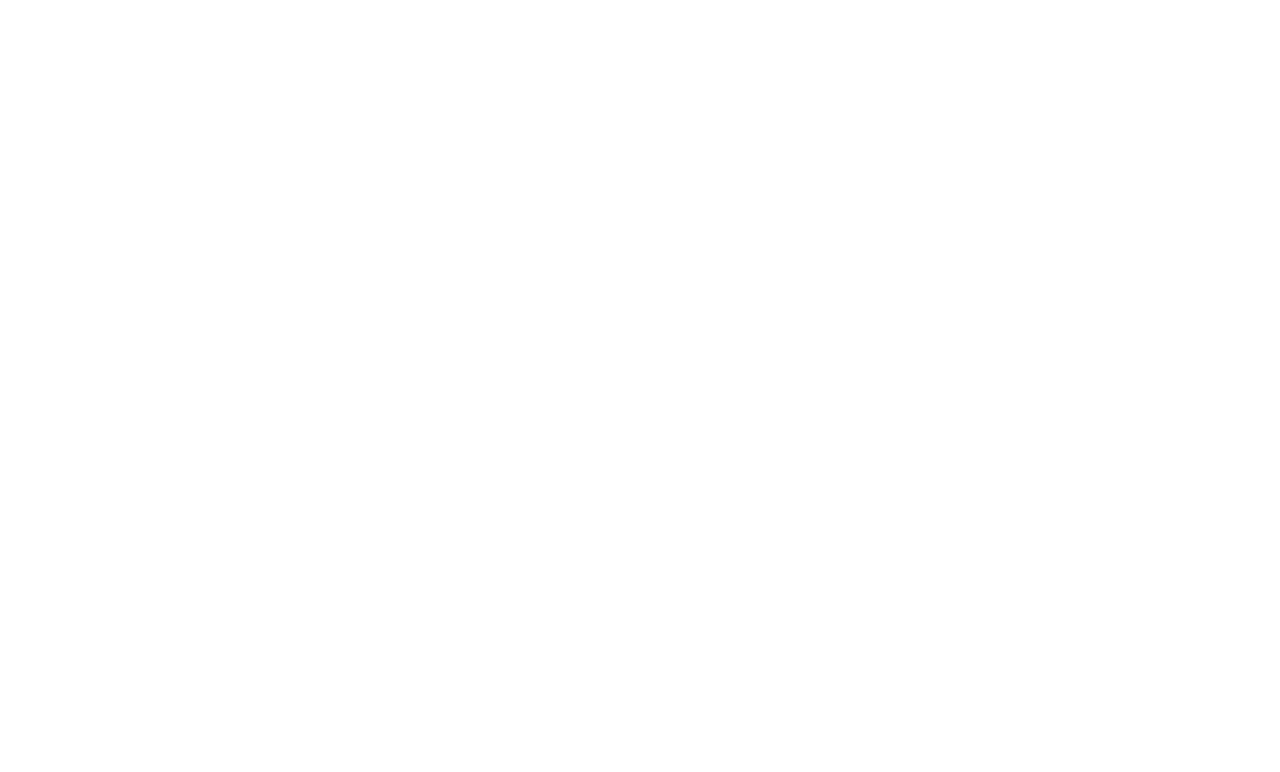
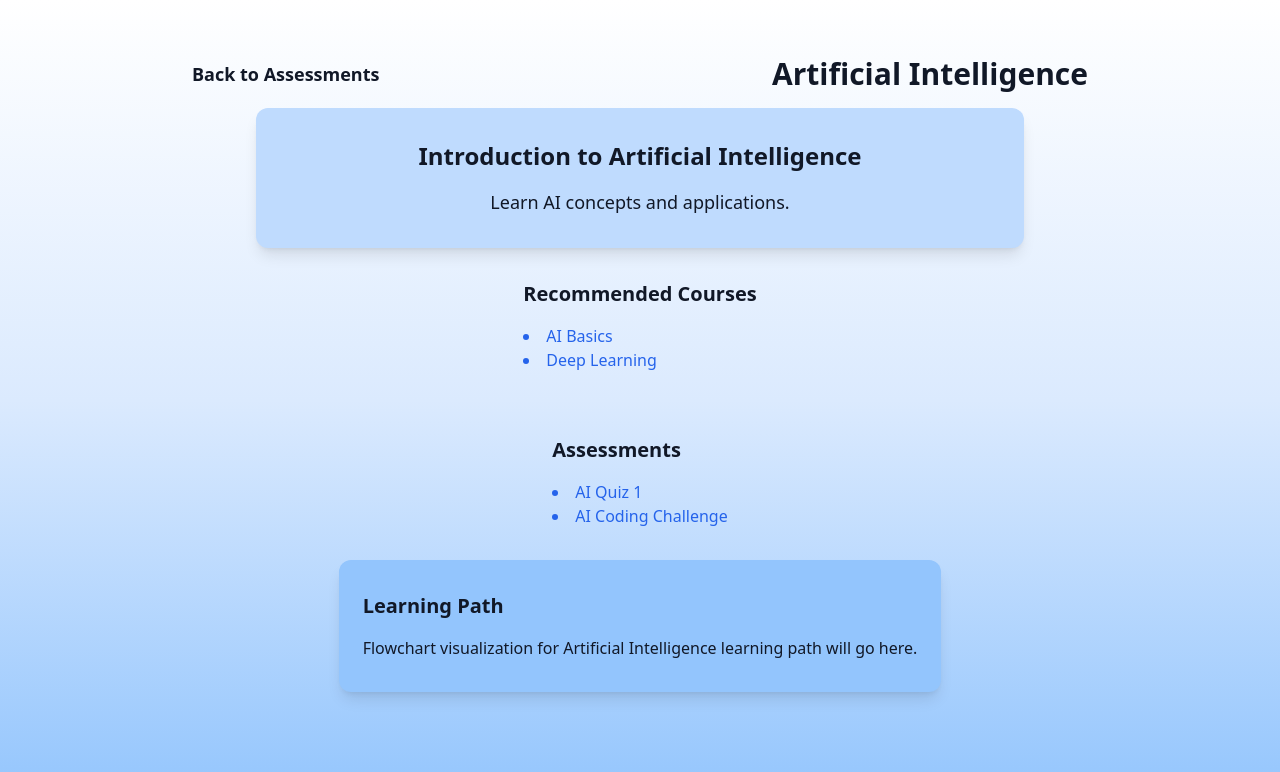
Before and after one commit to akshatranjan25/Skillforge, a React (Vite) app in the folder skillforge-app/: page /subjects/ai in a window 1280 px wide. Before the commit this address had no page. Shown: the top 772 px of the page. Built offline with nearby package versions, Linux system fonts and the light colour scheme.

Commit message:
Create basic leaderboard and challenge page

```diff
--- a/skillforge-app/src/App.tsx
+++ b/skillforge-app/src/App.tsx
@@ -2,8 +2,9 @@
 import { BrowserRouter as Router, Routes, Route } from "react-router-dom";
 import Home from "./pages/Home.tsx";
 import Assessments from "./pages/Assessments.tsx";
-//import Challenges from "./pages/Challenges.tsx";
-//import Leaderboard from "./pages/Leaderboard.tsx";
+import Challenges from "./pages/Challenges.tsx";
+import Leaderboard from "./pages/Leaderboard.tsx";
+import SubjectPage from "./components/Subjectpage.tsx";
 
 function App() {
   return (
@@ -12,8 +13,15 @@
         <Routes>
           <Route path="/" element={<Home />} />
           <Route path="/assessments" element={<Assessments />} />
-          {/* <Route path="/challenges" element={<Challenges />} />
-          <Route path="/leaderboard" element={<Leaderboard />} /> */}
+          <Route path="/challenges" element={<Challenges />} />
+          <Route path="/leaderboard" element={<Leaderboard />} />
+          <Route path="/subjects/ai" element={<SubjectPage subject="Artificial Intelligence" description="Learn AI concepts and applications." courses={["AI Basics", "Deep Learning"]} assessments={["AI Quiz 1", "AI Coding Challenge"]} />} />
+      <Route path="/subjects/ml" element={<SubjectPage subject="Machine Learning" description="Explore ML algorithms and techniques." courses={["ML Foundations", "Neural Networks"]} assessments={["ML Quiz 1", "ML Project"]} />} />
+      <Route path="/subjects/dsa" element={<SubjectPage subject="Data Structures & Algorithms" description="Master DSA for problem-solving." courses={["DSA Course", "Advanced Algorithms"]} assessments={["DSA Mock Test", "Coding Contest"]} />} />
+      <Route path="/subjects/cn" element={<SubjectPage subject="Computer Networks" description="Understand networking principles." courses={["Networking Basics", "Advanced CN"]} assessments={["CN Quiz", "Packet Analysis"]} />} />
+      <Route path="/subjects/dbms" element={<SubjectPage subject="Database Management Systems" description="Learn about relational databases." courses={["SQL Basics", "DBMS Concepts"]} assessments={["DBMS Quiz", "Database Project"]} />} />
+      <Route path="/subjects/os" element={<SubjectPage subject="Operating Systems" description="Explore OS concepts and management." courses={["OS Essentials", "Advanced OS"]} assessments={["OS Quiz", "Process Scheduling"]} />} />
+      <Route path="/subjects/dlcd" element={<SubjectPage subject="Digital Logic & Computer Design" description="Understand digital circuits." courses={["DLCD Basics", "Logic Design"]} assessments={["DLCD Test", "Circuit Design"]} />} />
         </Routes>
       </div>
     </Router>
--- a/skillforge-app/src/components/Subjectpage.tsx
+++ b/skillforge-app/src/components/Subjectpage.tsx
@@ -1,6 +1,5 @@
 import React from "react";
 import { Link } from "react-router-dom";
-import { Routes, Route } from "react-router-dom";
 
 // Define the interface for the props
 interface SubjectPageProps {
@@ -11,6 +10,7 @@
 }
 
 const SubjectPage: React.FC<SubjectPageProps> = ({ subject, description, courses, assessments }) => {
+
   return (
     <div className="min-h-screen bg-gradient-to-b from-white via-blue-100 to-blue-300 text-gray-900 flex flex-col items-center px-4 py-10">
       {/* Navigation */}
@@ -20,13 +20,13 @@
       </nav>
 
       {/* Subject Introduction */}
-      <section className="text-center py-8 px-6 bg-blue-200 rounded-xl shadow-lg w-full max-w-3xl">
+      <section className="text-center py-8 px-6 bg-blue-200 rounded-xl shadow-lg w-full max-w-3xl animate-fade-in">
         <h2 className="text-2xl font-bold">Introduction to {subject}</h2>
         <p className="mt-4 text-lg">{description}</p>
       </section>
 
       {/* Recommended Courses */}
-      <div className="py-8 px-6 max-w-4xl">
+      <div className="py-8 px-6 max-w-4xl animate-slide-in-left">
         <h2 className="text-xl font-semibold mb-4">Recommended Courses</h2>
         <ul className="list-disc list-inside">
           {courses.map((course, index) => (
@@ -36,7 +36,7 @@
       </div>
 
       {/* Assessments */}
-      <div className="py-8 px-6 max-w-4xl">
+      <div className="py-8 px-6 max-w-4xl animate-slide-in-right">
         <h2 className="text-xl font-semibold mb-4">Assessments</h2>
         <ul className="list-disc list-inside">
           {assessments.map((assessment, index) => (
@@ -46,7 +46,7 @@
       </div>
 
       {/* Learning Path Flowchart Placeholder */}
-      <div className="py-8 px-6 max-w-4xl bg-blue-300 rounded-xl shadow-lg">
+      <div className="py-8 px-6 max-w-4xl bg-blue-300 rounded-xl shadow-lg animate-zoom-in">
         <h2 className="text-xl font-semibold mb-4">Learning Path</h2>
         <p>Flowchart visualization for {subject} learning path will go here.</p>
       </div>
@@ -54,18 +54,4 @@
   );
 };
 
-const SubjectsRoutes = () => {
-  return (
-    <Routes>
-      <Route path="/subjects/ai" element={<SubjectPage subject="Artificial Intelligence" description="Learn AI concepts and applications." courses={["AI Basics", "Deep Learning"]} assessments={["AI Quiz 1", "AI Coding Challenge"]} />} />
-      <Route path="/subjects/ml" element={<SubjectPage subject="Machine Learning" description="Explore ML algorithms and techniques." courses={["ML Foundations", "Neural Networks"]} assessments={["ML Quiz 1", "ML Project"]} />} />
-      <Route path="/subjects/dsa" element={<SubjectPage subject="Data Structures & Algorithms" description="Master DSA for problem-solving." courses={["DSA Course", "Advanced Algorithms"]} assessments={["DSA Mock Test", "Coding Contest"]} />} />
-      <Route path="/subjects/cn" element={<SubjectPage subject="Computer Networks" description="Understand networking principles." courses={["Networking Basics", "Advanced CN"]} assessments={["CN Quiz", "Packet Analysis"]} />} />
-      <Route path="/subjects/dbms" element={<SubjectPage subject="Database Management Systems" description="Learn about relational databases." courses={["SQL Basics", "DBMS Concepts"]} assessments={["DBMS Quiz", "Database Project"]} />} />
-      <Route path="/subjects/os" element={<SubjectPage subject="Operating Systems" description="Explore OS concepts and management." courses={["OS Essentials", "Advanced OS"]} assessments={["OS Quiz", "Process Scheduling"]} />} />
-      <Route path="/subjects/dlcd" element={<SubjectPage subject="Digital Logic & Computer Design" description="Understand digital circuits." courses={["DLCD Basics", "Logic Design"]} assessments={["DLCD Test", "Circuit Design"]} />} />
-    </Routes>
-  );
-};
-
-export { SubjectPage, SubjectsRoutes };
+export default SubjectPage;
--- a/skillforge-app/src/pages/Challenges.tsx
+++ b/skillforge-app/src/pages/Challenges.tsx
@@ -0,0 +1,19 @@
+
+const ChallengesPage = () => {
+    return (
+      <div className="min-h-screen bg-gradient-to-b from-blue-900 via-blue-800 to-blue-700 text-white flex flex-col items-center px-4 py-10 animate-fade-in">
+        <h1 className="text-4xl font-bold">Challenges</h1>
+        <p className="mt-4 text-lg">Solve coding challenges and improve your skills!</p>
+        <div className="w-full max-w-4xl bg-blue-600 rounded-xl p-6 mt-6 animate-slide-in-right shadow-lg">
+          <h2 className="text-xl font-semibold">Ongoing Challenges</h2>
+          <ul className="mt-4">
+            <li className="text-lg">💻 AI Optimization Challenge</li>
+            <li className="text-lg">⚡ Speed Coding Challenge</li>
+            <li className="text-lg">🔍 Debugging Quest</li>
+          </ul>
+        </div>
+      </div>
+    );
+  };
+
+  export default ChallengesPage;
--- a/skillforge-app/src/pages/Leaderboard.tsx
+++ b/skillforge-app/src/pages/Leaderboard.tsx
@@ -0,0 +1,20 @@
+
+
+const LeaderboardPage = () => {
+    return (
+      <div className="min-h-screen bg-gradient-to-b from-black via-gray-900 to-gray-800 text-white flex flex-col items-center px-4 py-10 animate-fade-in">
+        <h1 className="text-4xl font-bold">Leaderboard</h1>
+        <p className="mt-4 text-lg">Track your progress and compete with others!</p>
+        <div className="w-full max-w-4xl bg-gray-700 rounded-xl p-6 mt-6 animate-slide-in-left shadow-lg">
+          <h2 className="text-xl font-semibold">Top Performers</h2>
+          <ul className="mt-4">
+            <li className="text-lg">🏆 Alice - 1500 pts</li>
+            <li className="text-lg">🥈 Bob - 1400 pts</li>
+            <li className="text-lg">🥉 Charlie - 1300 pts</li>
+          </ul>
+        </div>
+      </div>
+    );
+  };
+
+  export default LeaderboardPage;
```
